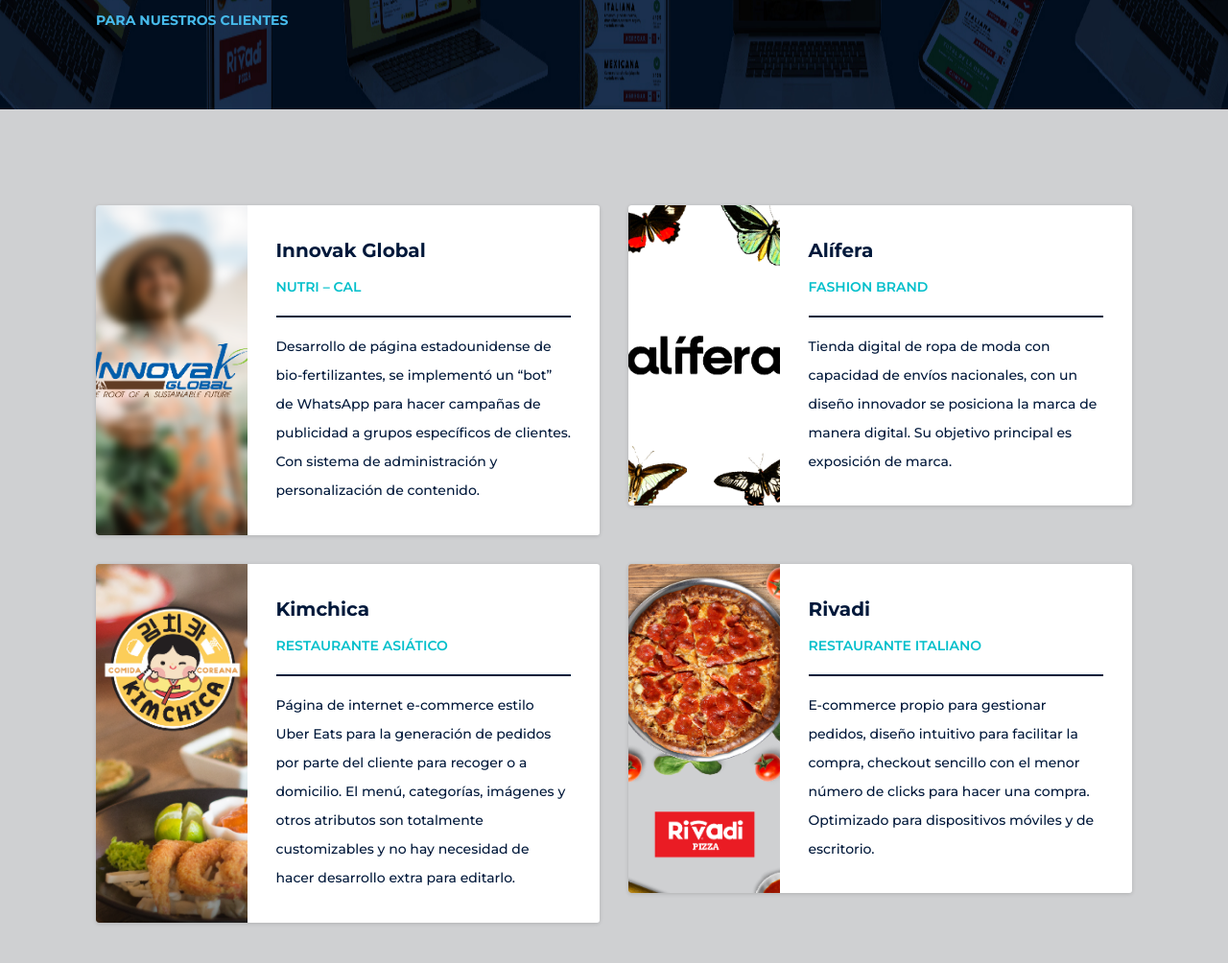
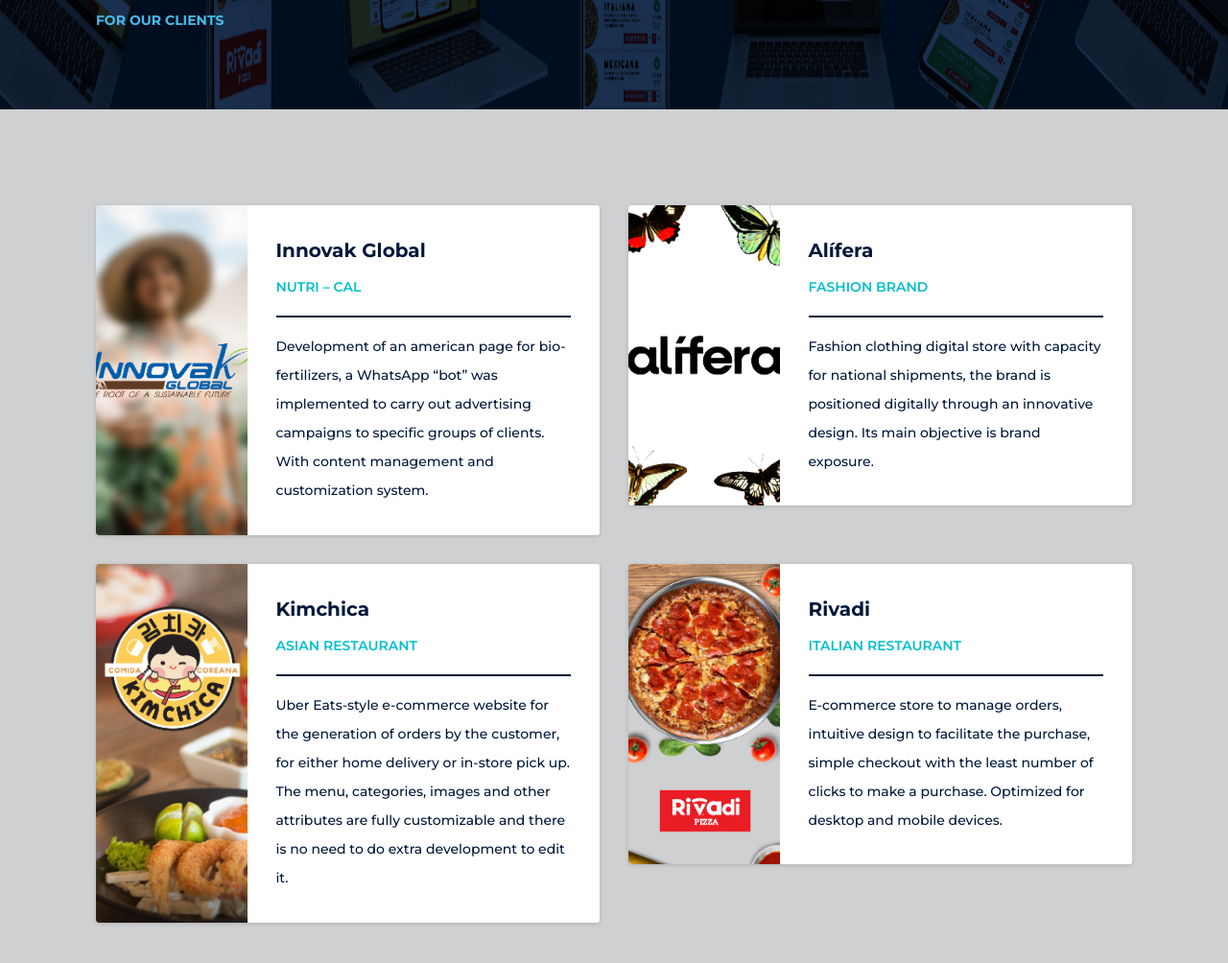
Before and after one commit to CesarFloresPraim/xlabslanding, a plain HTML site: page projects.html in a window 1280 px wide. Shown: the part 286-1290 px from the top of the page at 96% size. Drawn offline with nearby package versions, Linux system fonts and the light colour scheme.

Commit message:
[XL-Design] Projects translation

```diff
--- a/projects.html
+++ b/projects.html
@@ -81,8 +81,8 @@
     </nav>
     <header class="header-image ken-burn-center light" data-parallax="true" data-natural-height="500" data-natural-width="1920" data-bleed="0" data-image-src="media/backgrounds/all-01.jpg" data-offset="0">
         <div class="container">
-            <h1>Proyectos</h1>
-            <h2 class="baby-blue">Para nuestros clientes</h2>
+            <h1 data-translate="projects">Proyectos</h1>
+            <h2 class="baby-blue" data-translate="our_clients">Para nuestros clientes</h2>
             <!--
             <ol class="breadcrumb">
                 <li><a href="index.html">Home</a></li>
@@ -113,7 +113,7 @@
                                         <div class="caption">
                                             <h2>Innovak Global</h2>
                                             <div class="extra-field">Nutri – Cal</div>
-                                            <p class="dark-blue">
+                                            <p class="dark-blue" data-translate="innovak_text">
                                                 Desarrollo de página estadounidense de bio-fertilizantes, se implementó un “bot” de WhatsApp para hacer campañas de publicidad a grupos específicos de clientes. Con sistema de administración y personalización de contenido.
                                             </p>
                                         </div>
@@ -125,7 +125,7 @@
                                         <div class="caption">
                                             <h2>Alífera</h2>
                                             <div class="extra-field">Fashion Brand</div>
-                                            <p class="dark-blue">
+                                            <p class="dark-blue" data-translate="alifera_text">
                                                 Tienda digital de ropa de moda con capacidad de envíos nacionales, con un diseño innovador se posiciona la marca de manera digital. Su objetivo principal es exposición de marca.
                                             </p>
                                         </div>
@@ -136,8 +136,8 @@
                                         <a href="#" class="img-box"><img src="media/projects/kimchica.png" alt="" /></a>
                                         <div class="caption">
                                             <h2>Kimchica</h2>
-                                            <div class="extra-field">Restaurante asiático</div>
-                                            <p class="dark-blue">
+                                            <div class="extra-field" data-translate="asian_restaurant">Restaurante asiático</div>
+                                            <p class="dark-blue" data-translate="kimchica_text">
                                                 Página de internet e-commerce estilo Uber Eats para la generación de pedidos por parte del cliente para recoger o a domicilio. El menú, categorías, imágenes y otros atributos son totalmente customizables y no hay necesidad de hacer desarrollo extra para editarlo.
                                             </p>
                                         </div>
@@ -148,8 +148,8 @@
                                         <a href="#" class="img-box"><img src="media/projects/rivadi.png" alt="" /></a>
                                         <div class="caption">
                                             <h2>Rivadi</h2>
-                                            <div class="extra-field">Restaurante italiano</div>
-                                            <p class="dark-blue">
+                                            <div class="extra-field" data-translate="italian_restaurant">Restaurante italiano</div>
+                                            <p class="dark-blue" data-translate="rivadi_text">
                                                 E-commerce propio para gestionar pedidos, diseño intuitivo para facilitar la compra, checkout sencillo con el menor número de clicks para hacer una compra. Optimizado para dispositivos móviles y de escritorio.
                                             </p>
                                         </div>
@@ -161,7 +161,7 @@
                                         <div class="caption">
                                             <h2>Valentinos</h2>
                                             <div class="extra-field">Fashion Brand</div>
-                                            <p class="dark-blue">
+                                            <p class="dark-blue" data-translate="valentinos_text">
                                                 Estrategias mensuales de marketing y planeación de promociones. Creación de plan de trabajo semanal para implementación de campañas de publicidad, posts de redes sociales, materiales impresos y fotografía para crear una estrategia de venta organizada mes con mes.
                                             </p>
                                         </div>
@@ -172,8 +172,8 @@
                                         <a href="#" class="img-box"><img src="media/projects/happy_korea.png" alt="" /></a>
                                         <div class="caption">
                                             <h2>Happy Korea</h2>
-                                            <div class="extra-field">Mercado coreano</div>
-                                            <p class="dark-blue">
+                                            <div class="extra-field" data-translate="korean_shop">Mercado coreano</div>
+                                            <p class="dark-blue" data-translate="happy_korea_text">
                                                 Desarrollo de e-commerce de tienda de abarrotes asiáticos para facilitar compras dentro y fuera de la ciudad de ubicación. Al ser productos no perecederos se pueden enviar a toda la república a través de paqueterías profesionales con números de seguimiento.
                                             </p>
                                         </div>
@@ -306,6 +306,62 @@
                 'en': 'Resources',
                 'es': 'Recursos',
             },
+            'innovak_text': {
+                'en': 'Development of an american page for bio-fertilizers, a WhatsApp “bot” was implemented to carry out advertising campaigns to specific groups of clients. With content management and customization system.',
+                'es': 'Desarrollo de página estadounidense de bio-fertilizantes, se implementó un “bot” de WhatsApp para hacer campañas de publicidad a grupos específicos de clientes. Con sistema de administración y personalización de contenido.'
+            },
+            'alifera_text': {
+                'en': 'Fashion clothing digital store with capacity for national shipments, the brand is positioned digitally through an innovative design. Its main objective is brand exposure.',
+                'es': 'Tienda digital de ropa de moda con capacidad de envíos nacionales, con un diseño innovador se posiciona la marca de manera digital. Su objetivo principal es exposición de marca.'
+            },
+            'asian_restaurant': {
+                'en': 'Asian restaurant',
+                'es': 'Restaurante asiático'
+            },
+            'kimchica_text': {
+                'en': 'Uber Eats-style e-commerce website for the generation of orders by the customer, for either home delivery or in-store pick up. The menu, categories, images and other attributes are fully customizable and there is no need to do extra development to edit it.',
+                'es': 'Página de internet e-commerce estilo Uber Eats para la generación de pedidos por parte del cliente para recoger o a domicilio. El menú, categorías, imágenes y otros atributos son totalmente customizables y no hay necesidad de hacer desarrollo extra para editarlo.'
+            },
+            'italian_restaurant': {
+                'en': 'Italian restaurant',
+                'es': 'Restaurante italiano'
+            },
+            'rivadi_text': {
+                'en': 'E-commerce store to manage orders, intuitive design to facilitate the purchase, simple checkout with the least number of clicks to make a purchase. Optimized for desktop and mobile devices.',
+                'es': 'E-commerce propio para gestionar pedidos, diseño intuitivo para facilitar la compra, checkout sencillo con el menor número de clicks para hacer una compra. Optimizado para dispositivos móviles y de escritorio.'
+            },
+            'valentinos_text': {
+                'en': 'Monthly marketing strategies and promotion planning. Creation of a weekly work plan for the implementation of advertising campaigns, social media posts, printed materials and photography to create a sales strategy organized month by month.',
+                'es': 'Estrategias mensuales de marketing y planeación de promociones. Creación de plan de trabajo semanal para implementación de campañas de publicidad, posts de redes sociales, materiales impresos y fotografía para crear una estrategia de venta organizada mes con mes.'
+            },
+            'korean_shop': {
+                'en': 'Korean shop',
+                'es': 'Mercado coreano'
+            },
+            'happy_korea_text': {
+                'en': 'Asian grocery store e-commerce development to facilitate purchases in and out of the city of location. As they are non-perishable products, they can be sent throughout the republic through professional parcels with tracking numbers.',
+                'es': 'Desarrollo de e-commerce de tienda de abarrotes asiáticos para facilitar compras dentro y fuera de la ciudad de ubicación. Al ser productos no perecederos se pueden enviar a toda la república a través de paqueterías profesionales con números de seguimiento.'
+            },
+            'projects': {
+                'en': 'Projects',
+                'es': 'Proyectos'
+            },
+            'our_clients': {
+                'en': 'For our clients',
+                'es': 'Para nuestros clientes'
+            },
+            '': {
+                'en': '',
+                'es': ''
+            },
+            '': {
+                'en': '',
+                'es': ''
+            },
+            '': {
+                'en': '',
+                'es': ''
+            }
         };
         var langs = ['en', 'es'];
         var current_lang_index = 0;
```
